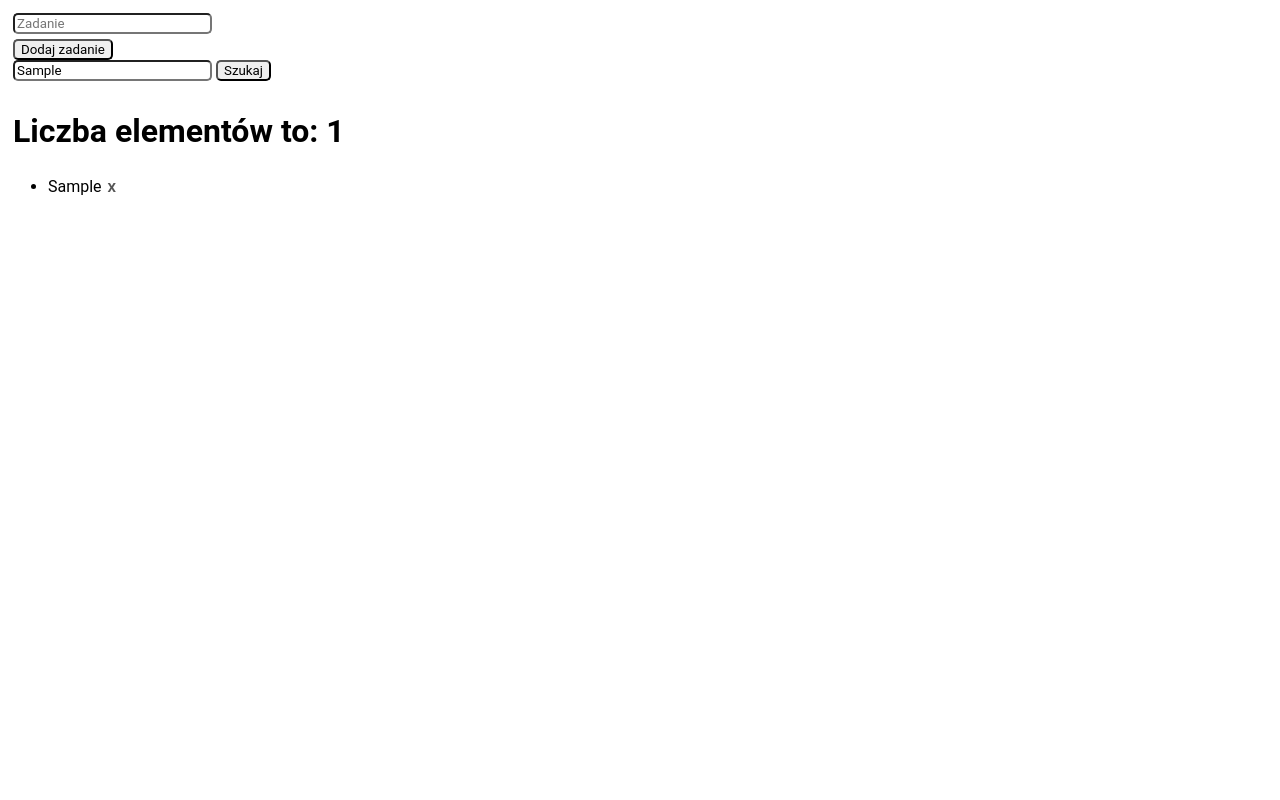
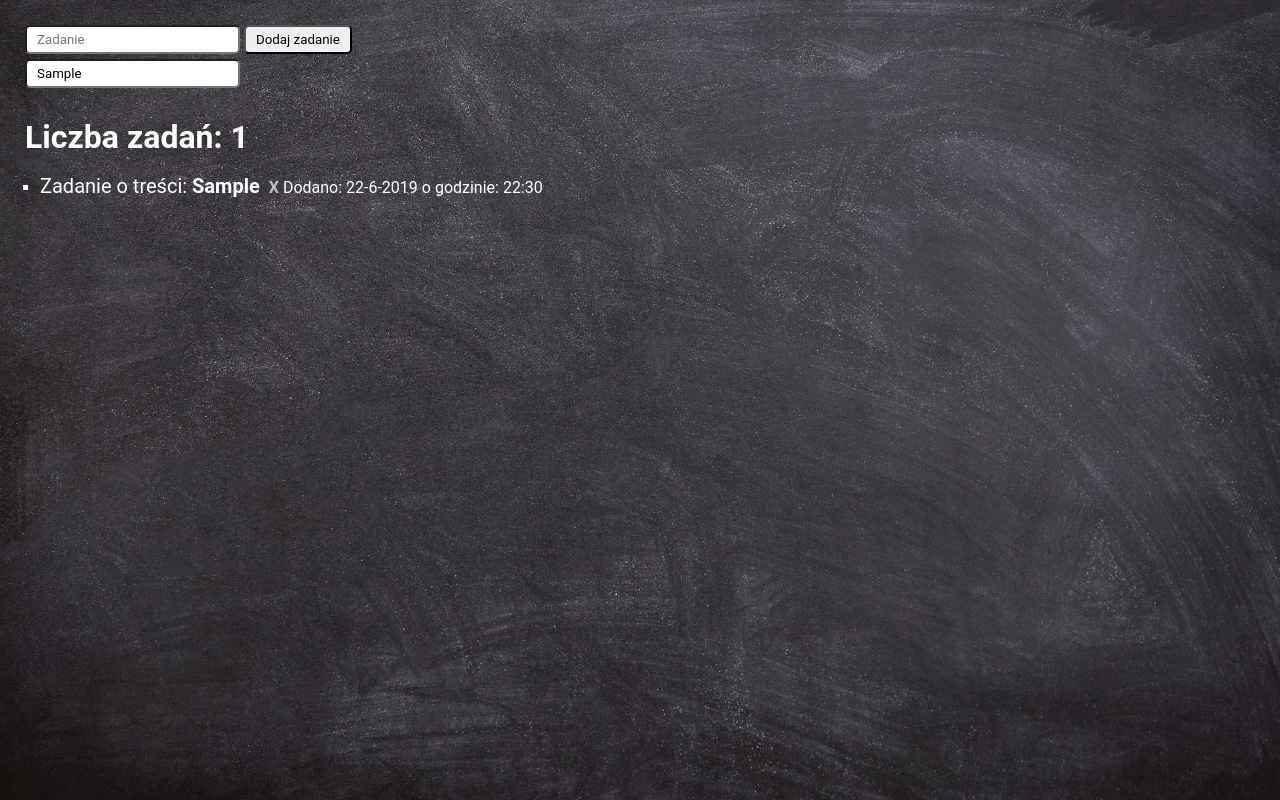
Before and after one commit to kupson36970/To-Do-List, a plain HTML site: page index.html in a window 1280 px wide. Both pictures are taken after typing "Sample", "Sample" into the empty fields and a click on the button "Dodaj zadanie". Drawn offline with Linux system fonts and the light colour scheme.

Commit message:
improvement of the all function

```diff
--- a/index.html
+++ b/index.html
@@ -6,56 +6,21 @@
     <meta name="viewport" content="width=device-width, initial-scale=1.0">
     <meta http-equiv="X-UA-Compatible" content="ie=edge">
     <title>Document</title>
-    <style>
-        * {
-            box-sizing: border-box;
-            font-family: 'Roboto', Arial, Helvetica, sans-serif;
-        }
-
-        body {
-            min-height: 90vh;
-        }
-
-        .task button {
-            color: rgb(85, 85, 85);
-            background-color: transparent;
-            border: none;
-            font-weight: bold;
-            cursor: pointer;
-        }
-
-        form {
-            width: 300px;
-            padding: 5px;
-        }
-
-        form input {
-            border-radius: 5px;
-        }
-
-        button {
-            border-radius: 5px;
-        }
-
-        [data-key="dodaj"] {
-            margin-bottom: 5px;
-        }
-
-        h1 {
-            padding: 5px;
-        }
-    </style>
+    <link rel="stylesheet" href="style.css">
 </head>
 
 <body>
-    <form action="">
-        <input placeholder="Zadanie" data-key="dodaj" type="text">
-        <button data-btn="dodaj">Dodaj zadanie</button>
-        <input placeholder="Szukana fraza" data-key="szukaj" type="text">
-        <button data-btn="szukaj">Szukaj</button>
-    </form>
-    <h1>Liczba elementów to: <span>0</span></h1>
-    <ul></ul>
+
+    <div class="container">
+        <form class="form">
+            <input placeholder="Zadanie" data-key="dodaj" type="text">
+            <button id="add" data-btn="dodaj">Dodaj zadanie</button><br>
+            <input placeholder="Szukana fraza" data-key="szukaj" type="text">
+            <!-- <button data-btn="szukaj">Szukaj</button> -->
+        </form>
+        <h1>Liczba zadań: <span>0</span></h1>
+        <ul></ul>
+    </div>
 
     <script src="main.js"></script>
 </body>
--- a/main.js
+++ b/main.js
@@ -7,56 +7,51 @@ const inputSearch = document.querySelector('[data-key="szukaj"]');
 const buttonAdd = document.querySelector('[data-btn="dodaj"]');
 const buttonSearch = document.querySelector('[data-btn="szukaj"]');
 const liElements = document.getElementsByClassName('task');
-const toDoList = [];
 
+const addTask = () => {
+    const task = document.createElement('li');
+    task.classList.add('task');
+    task.innerHTML = `<p>Zadanie o treści: <strong>${inputAdd.value}</strong></p>  <button>X</button> `;
+    inputAdd.value = "";
 
-const searchTask = () => {
-    const searchText = inputSearch.value.toLowerCase();
-    let tasks = [...liElements];
-    tasks = tasks.filter(li => li.textContent.toLowerCase().includes(searchText));
-    console.log(tasks);
-    ul.textContent = "";
-    tasks.forEach(li => ul.appendChild(li));
-    taskNumber.textContent = liElements.length;
-    if (inputSearch.value === "") {
-        ul.textContent = "";
-        toDoList.forEach((toDoElement, key) => {
-            toDoElement.dataset.key = key;
-            ul.appendChild(toDoElement);
-        })
-    }
-}
+    const todoDate = document.createElement('span');
+    todoDate.classList.add('dateInfo');
+    const date = new Date();
+    const dateText = `${date.getDate()}-${(date.getMonth() + 1)}-${date.getFullYear()} o godzinie: ${date.getHours()}:${date.getMinutes()}`
+    todoDate.innerText = `Dodano: ${dateText}`;
 
+    task.appendChild(todoDate)
+    ul.appendChild(task);
 
-const addTask = (e) => {
-    e.preventDefault();
-    const task = document.createElement('li');
-    if (inputAdd.value == "") return;
-    task.classList.add('task');
-    task.innerHTML = inputAdd.value + "<button> X</button>";
-    toDoList.push(task);
-    inputAdd.value = "";
-    toDoList.forEach((toDoElement, key) => {
-        toDoElement.dataset.key = key;
-    })
-    console.log(toDoList);
-    ul.appendChild(task);
-    taskNumber.textContent = liElements.length;
-    inputSearch.addEventListener('input', searchTask);
     task.querySelector('button').addEventListener('click', removeTask);
 }
 
-const removeTask = (e) => {
-    e.target.parentNode.remove();
-    const index = e.target.parentNode.dataset.key;
-    toDoList.splice(index, 1);
-    ul.textContent = "";
-    toDoList.forEach((toDoElement, key) => {
-        toDoElement.dataset.key = key;
-        ul.appendChild(toDoElement);
+inputSearch.addEventListener('input', function () {
+    const val = this.value
+    const elems = [...liElements]
+
+    elems.forEach(el => {
+        const text = el.querySelector('.task p strong').innerText;
+        if (text.indexOf(val) !== -1) {
+            el.style.setProperty('display', '')
+        } else {
+            el.style.setProperty('display', 'none')
+        }
     })
-    console.log(toDoList);
-    taskNumber.textContent = liElements.length;
+    taskNumber.textContent = [...liElements].filter(el => el.style.display != 'none').length;
+})
+
+const newTask = (e) => {
+    e.preventDefault();
+    if (inputAdd.value !== "") {
+        addTask()
+    }
+    taskNumber.textContent = [...liElements].filter(el => el.style.display != 'none').length;
 }
 
-form.addEventListener('submit', addTask);
+const removeTask = (e) => {
+    e.target.closest('.task').remove();
+    taskNumber.textContent = [...liElements].filter(el => el.style.display != 'none').length;
+}
+
+form.addEventListener('submit', newTask);
--- /dev/null
+++ b/style.css
@@ -0,0 +1,80 @@
+* {
+    box-sizing: border-box;
+    margin: 0;
+    padding: 0;
+    font-family: 'Roboto', Arial, Helvetica, sans-serif;
+}
+
+body {
+    min-height: 100vh;
+    background-image: url("bck.jpg");
+    background-size: cover;
+    background-repeat: no-repeat;
+    background-position: center;
+    color: white;
+}
+
+.container {
+    padding: 20px;
+}
+
+form {
+    padding: 5px;
+    margin-bottom: 20px;
+}
+
+form input {
+    border-radius: 5px;
+}
+
+input[type="text"] {
+    padding: 5px 10px;
+}
+
+button#add {
+    padding: 5px 10px;
+    border-radius: 5px;
+}
+
+ul {
+    margin-left: 20px;
+}
+
+.task button {
+    margin-left: 5px;
+    color: rgba(255, 255, 255, 0.678);
+    background-color: transparent;
+    border: none;
+    font-weight: bold;
+    cursor: pointer;
+    transition: color .2s;
+    font-size: 16px;
+}
+
+.task button:hover {
+    color: red;
+}
+
+.task button:focus {
+    outline: none;
+    transform: scale(1.4)
+}
+
+[data-key="dodaj"] {
+    margin-bottom: 5px;
+}
+
+h1 {
+    padding: 5px;
+}
+
+li.task {
+    list-style-type: square;
+    width: 80%;
+}
+
+.task p {
+    display: inline;
+    font-size: 20px;
+    line-height: 50px;
+}
```
Also changed, not shown: bck.jpg (added).
